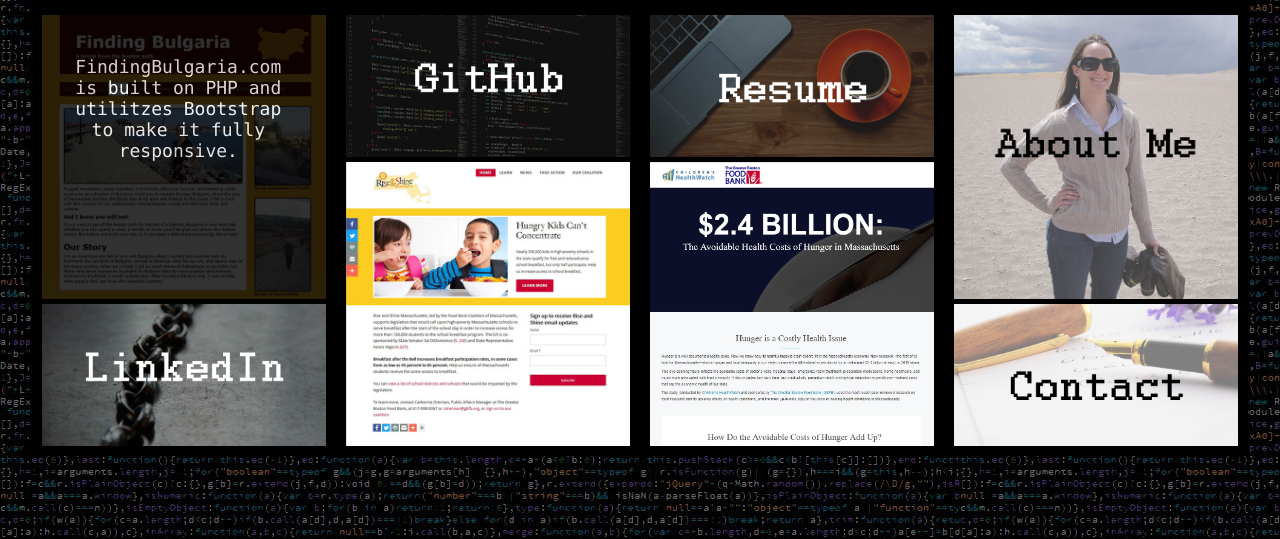
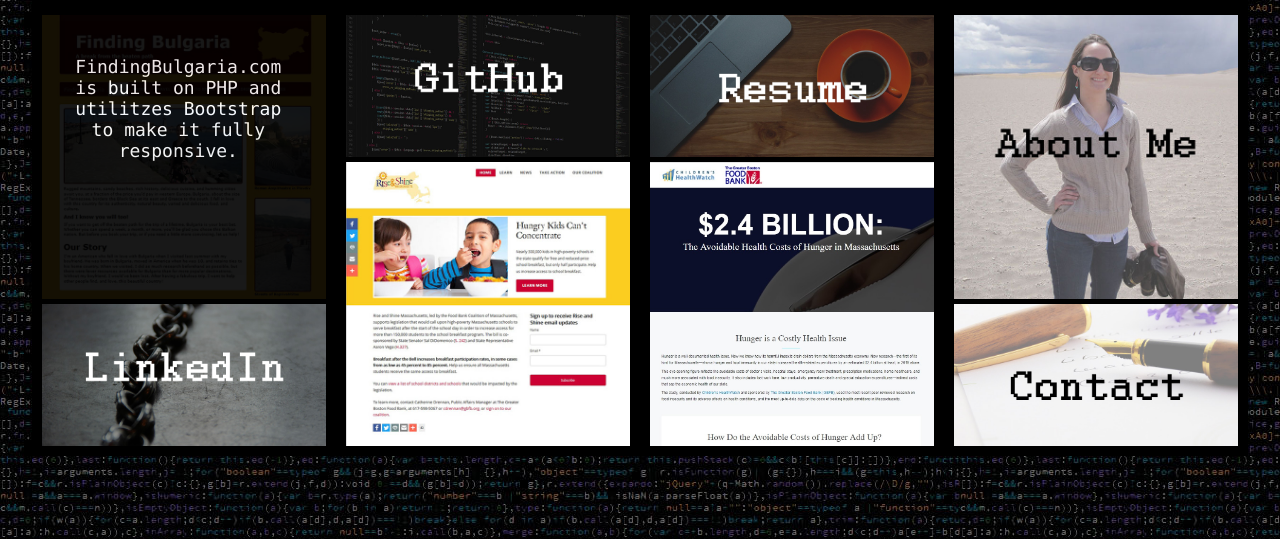
Before and after one commit to sarahcyoder/sarahyoder.com, a PHP site: page / in a window 1280 px wide, with the pointer over the restyled element. Shown: the part 234-773 px from the top of the page. Run offline with PHP 8.4, Linux system fonts and the light colour scheme; some libraries are stand-ins or nearby versions.

Commit message:
Darken overlay

```diff
--- a/style/style.css
+++ b/style/style.css
@@ -164,7 +164,7 @@
 }
 
 .image_holder:hover .overlay {
-  opacity: 0.8;
+  opacity: 0.9;
 }
 
 .text, .text a {
```
